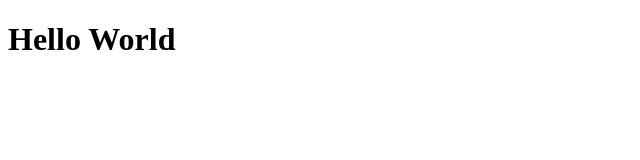
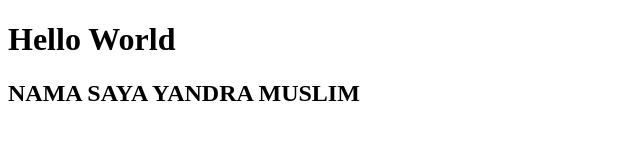
Before and after one commit to 01011001andra/task-github, a plain HTML site: page index.html in a window 1280 px wide. Shown: the whole page, without its empty margins (0-640 px from the left). Drawn offline with Linux system fonts and the light colour scheme.

Commit message:
feat: :rocket: implenentasi git push

```diff
--- a/index.html
+++ b/index.html
@@ -8,5 +8,6 @@
   </head>
   <body>
     <h1>Hello World</h1>
+    <h2>NAMA SAYA YANDRA MUSLIM</h2>
   </body>
 </html>
```
